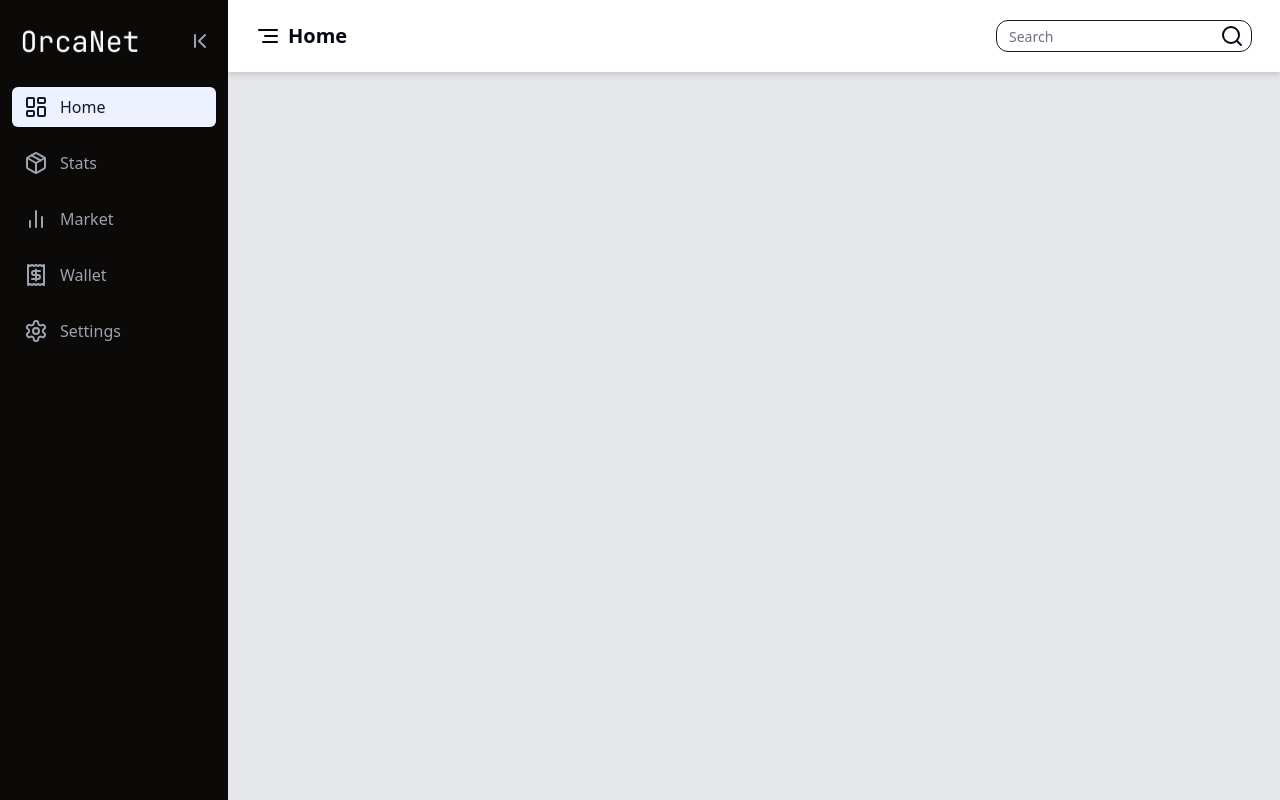
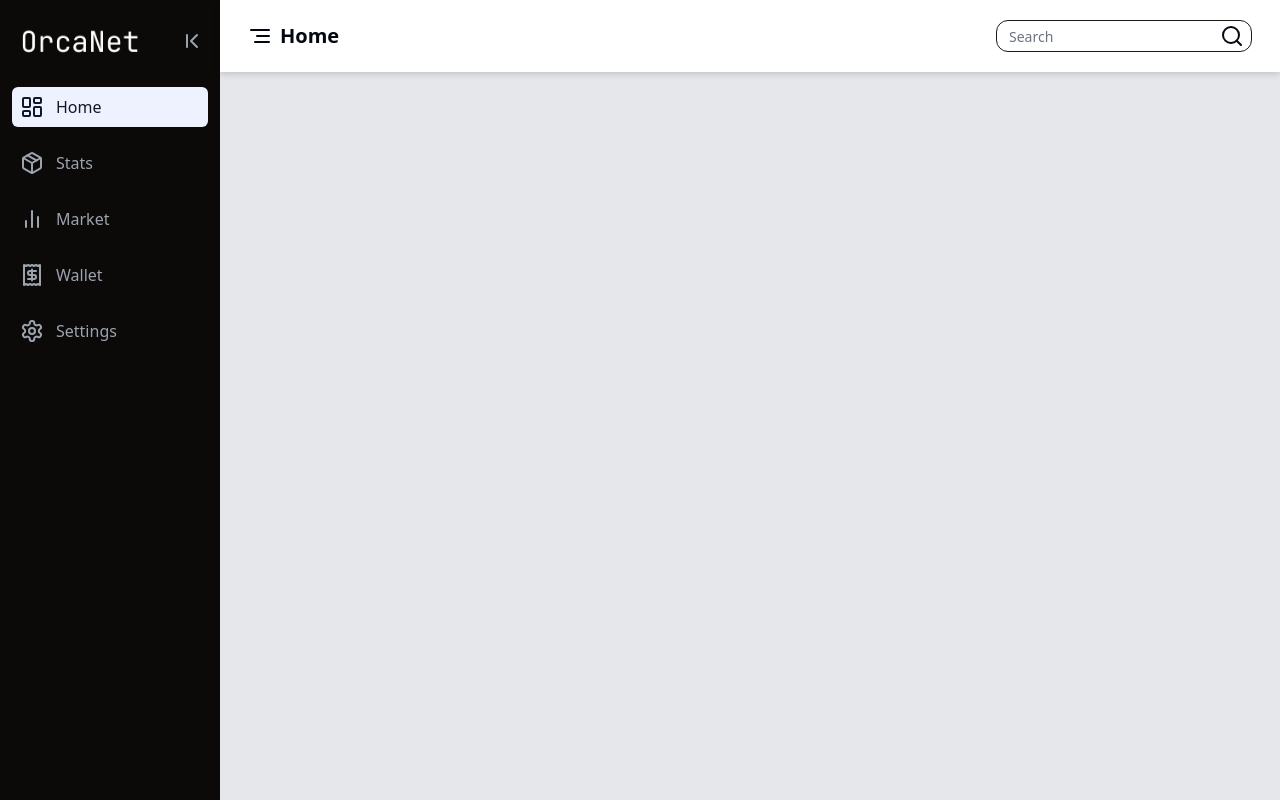
Before and after one commit to sbu-416-24sp/orcanet-desktop-deprecated, a React (Vite) app in the folder frontend/: page / in a window 1280 px wide. Built offline with nearby package versions, Linux system fonts and the light colour scheme.

Commit message:
Style: Fix padding

```diff
--- a/frontend/src/sidebar/sidebaritem.tsx
+++ b/frontend/src/sidebar/sidebaritem.tsx
@@ -1,6 +1,6 @@
 import React from "react";
 import { useContext } from "react";
-import { SidebarContext } from "./sidebar";
+import { SidebarContext } from "./Sidebar";
 import { NavLink } from "react-router-dom";
 
 type SidebarItemProps = {
@@ -47,7 +47,7 @@ const SidebarItem: React.FC<SidebarItemProps> = ({ icon, text, active }) => {
     <NavLink to={`/${text !== "Home" ? text.toLowerCase() : ""}`}>
       <div
         className={`
-          relative flex items-center py-2 px-3 mb-4
+          relative flex items-center p-2 mb-4
           font-medium rounded-md cursor-pointer
           transition-colors group justify-center
           transition duration-400
```
